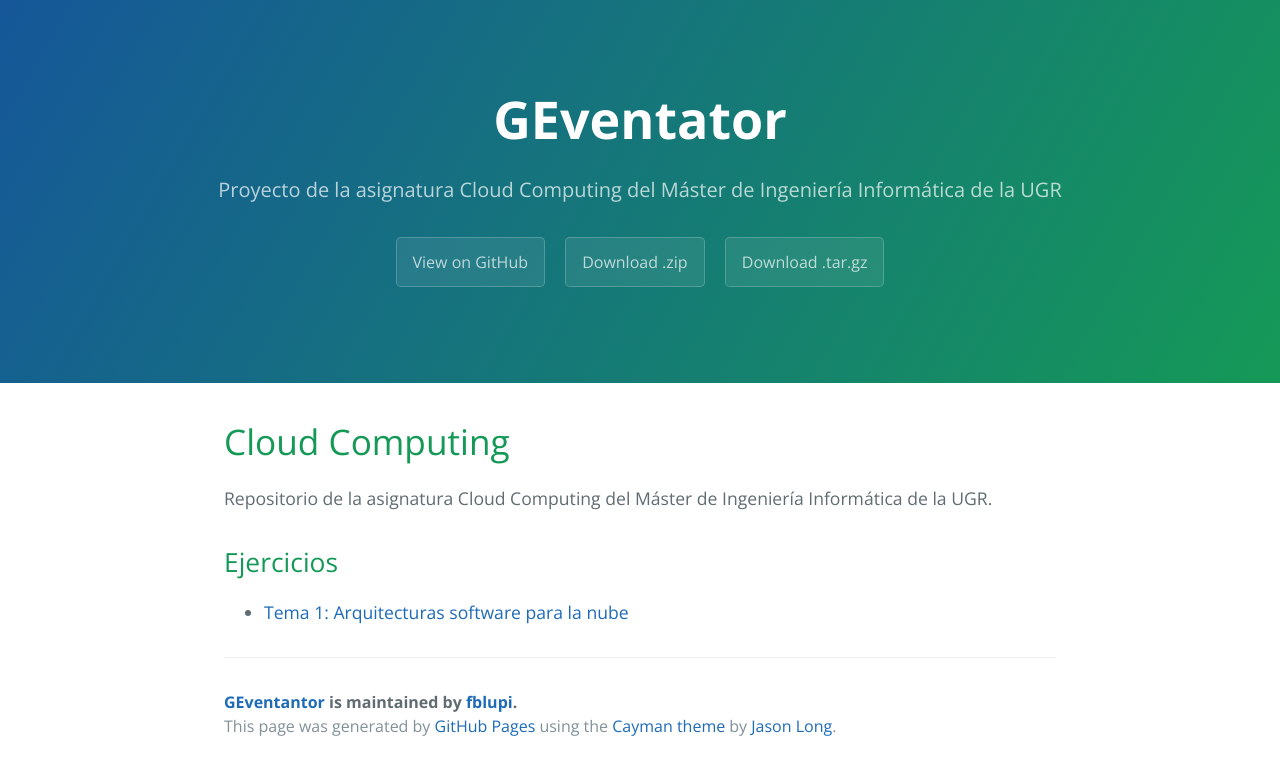
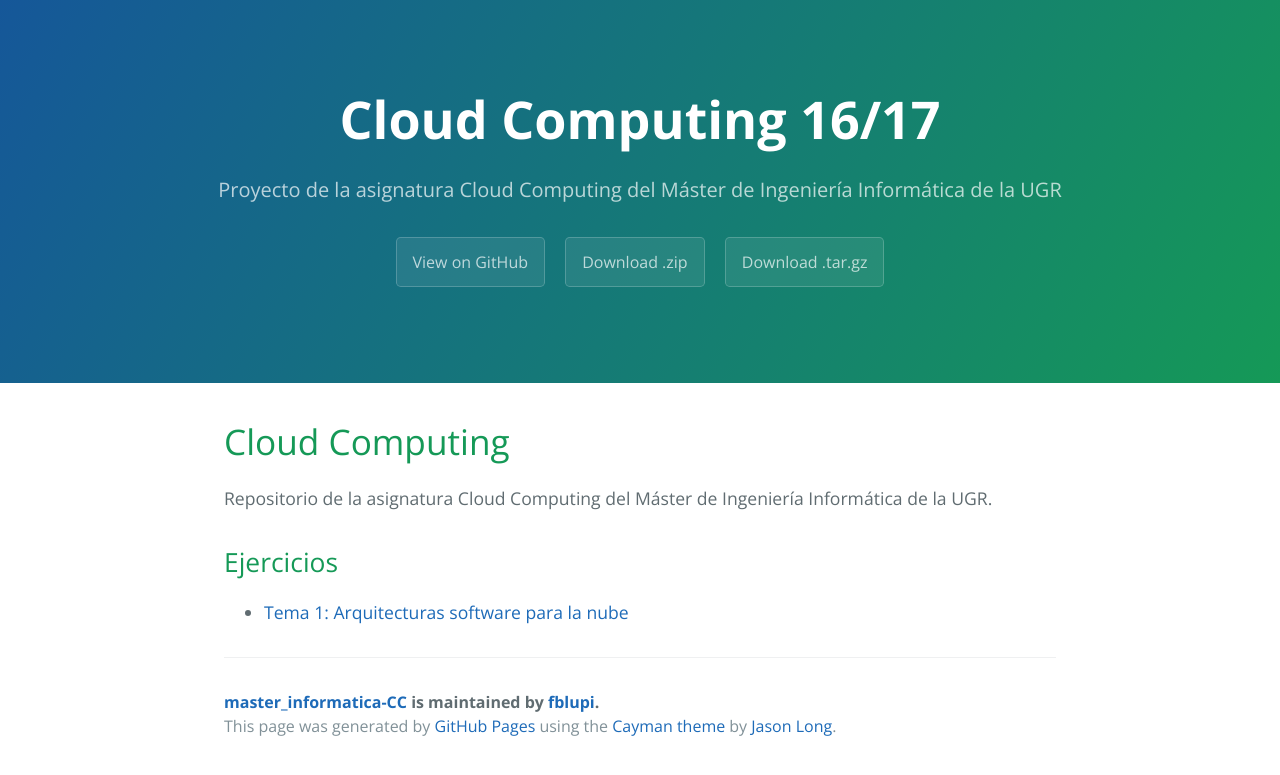
Before and after one commit to fblupi/master_informatica-CCFI, a Jekyll site: the page built from index.md, in a window 1280 px wide. Shown: the top 775 px of the page. Built offline with Jekyll 4.4.1, drawn with Linux system fonts in a browser that asks for light colours.

Commit message:
Cambiando nombre por el de la asignatura #14

```diff
--- a/_layouts/ejercicios.html
+++ b/_layouts/ejercicios.html
@@ -2,7 +2,7 @@
 <html lang="en-us">
   <head>
     <meta charset="UTF-8">
-    <title>GEventator by fblupi</title>
+    <title>master_informatica-CC by fblupi</title>
     <meta name="viewport" content="width=device-width, initial-scale=1">
     <link rel="stylesheet" type="text/css" href="stylesheets/normalize.css" media="screen">
     <link href='https://fonts.googleapis.com/css?family=Open+Sans:400,700' rel='stylesheet' type='text/css'>
@@ -23,7 +23,7 @@
       {{content}}
 
       <footer class="site-footer">
-        <span class="site-footer-owner"><a href="https://github.com/fblupi/master_informatica-CC">GEventantor</a> is maintained by <a href="https://github.com/fblupi">fblupi</a>.</span>
+        <span class="site-footer-owner"><a href="https://github.com/fblupi/master_informatica-CC">master_informatica-CC</a> is maintained by <a href="https://github.com/fblupi">fblupi</a>.</span>
 
         <span class="site-footer-credits">This page was generated by <a href="https://pages.github.com">GitHub Pages</a> using the <a href="https://github.com/jasonlong/cayman-theme">Cayman theme</a> by <a href="https://twitter.com/jasonlong">Jason Long</a>.</span>
       </footer>
--- a/_layouts/index.html
+++ b/_layouts/index.html
@@ -2,7 +2,7 @@
 <html lang="en-us">
   <head>
     <meta charset="UTF-8">
-    <title>GEventator by fblupi</title>
+    <title>master_informatica-CC by fblupi</title>
     <meta name="viewport" content="width=device-width, initial-scale=1">
     <link rel="stylesheet" type="text/css" href="stylesheets/normalize.css" media="screen">
     <link href='https://fonts.googleapis.com/css?family=Open+Sans:400,700' rel='stylesheet' type='text/css'>
@@ -11,7 +11,7 @@
   </head>
   <body>
     <section class="page-header">
-      <h1 class="project-name">GEventator</h1>
+      <h1 class="project-name">Cloud Computing 16/17</h1>
       <h2 class="project-tagline">Proyecto de la asignatura Cloud Computing del Máster de Ingeniería Informática de la UGR</h2>
       <a href="https://github.com/fblupi/master_informatica-CC" class="btn">View on GitHub</a>
       <a href="https://github.com/fblupi/master_informatica-CC/zipball/master" class="btn">Download .zip</a>
@@ -23,7 +23,7 @@
       {{content}}
 
       <footer class="site-footer">
-        <span class="site-footer-owner"><a href="https://github.com/fblupi/master_informatica-CC">GEventantor</a> is maintained by <a href="https://github.com/fblupi">fblupi</a>.</span>
+        <span class="site-footer-owner"><a href="https://github.com/fblupi/master_informatica-CC">master_informatica-CC</a> is maintained by <a href="https://github.com/fblupi">fblupi</a>.</span>
 
         <span class="site-footer-credits">This page was generated by <a href="https://pages.github.com">GitHub Pages</a> using the <a href="https://github.com/jasonlong/cayman-theme">Cayman theme</a> by <a href="https://twitter.com/jasonlong">Jason Long</a>.</span>
       </footer>
```
